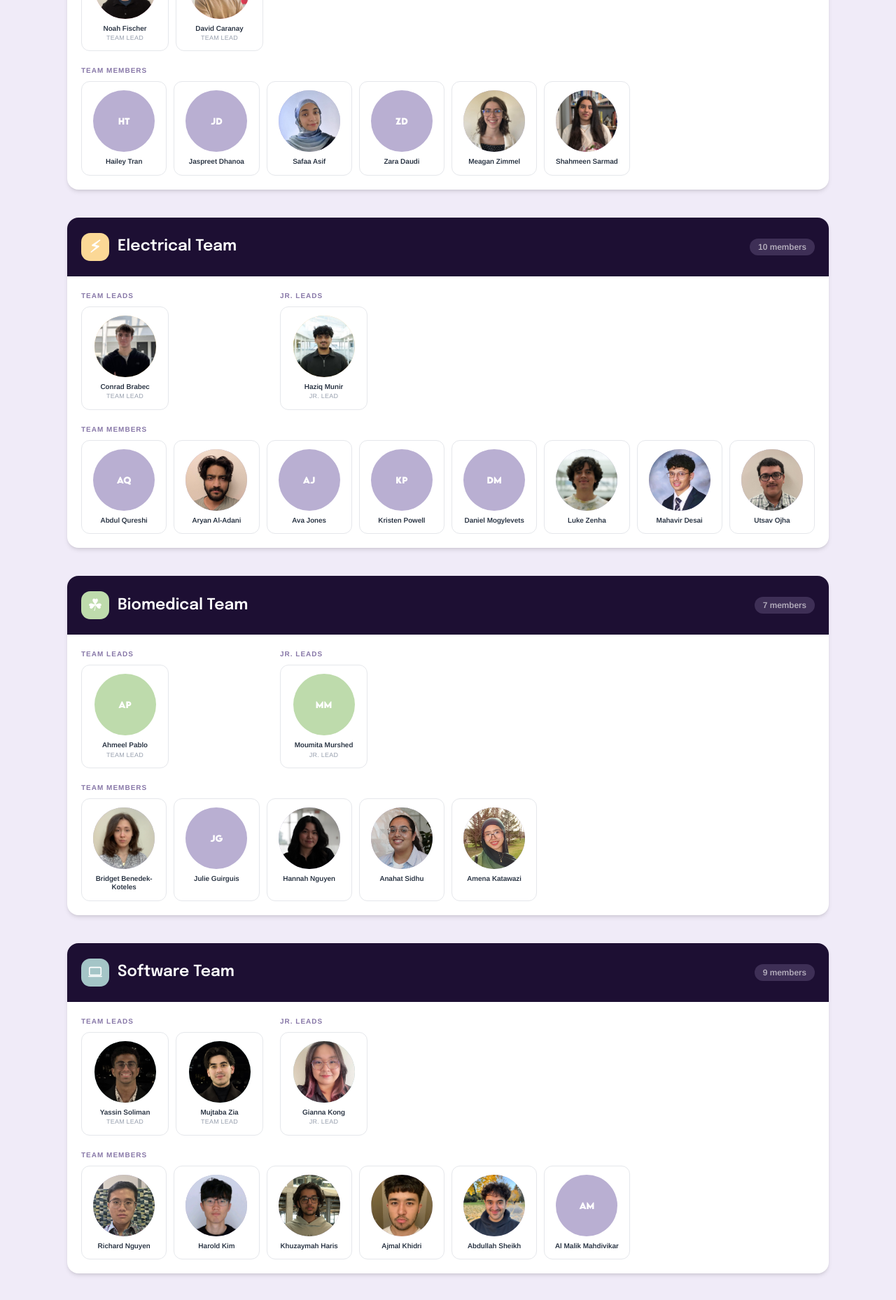
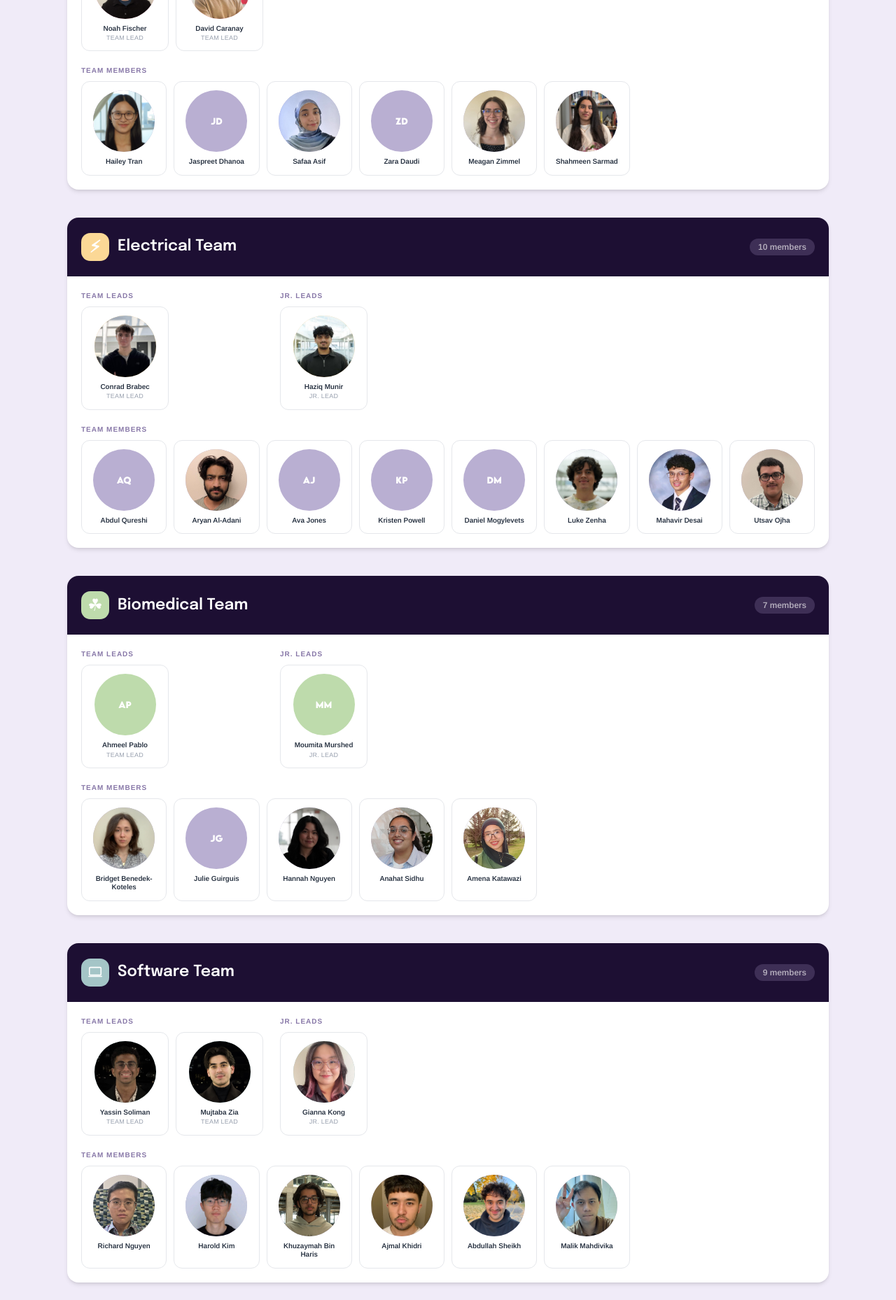
Before and after one commit to Waybionic/temp-website, a Next.js app in the folder waybionic/: page /team in a window 1280 px wide. Shown: the part 1840-3698 px from the top of the page at 70% size. Built offline with nearby package versions, Linux system fonts and the light colour scheme.

Commit message:
adding member photos

```diff
--- a/waybionic/src/app/team/components/hero.tsx
+++ b/waybionic/src/app/team/components/hero.tsx
@@ -98,7 +98,7 @@ const teams: Team[] = [
       { name: "David Caranay",      role: "TEAM LEAD", image: "/images/team/david-caranay.jpg" },
     ],
     members: [
-      { name: "Hailey Tran",        image: "" },
+      { name: "Hailey Tran",        image: "/images/team/hailey-tran.jpg" },
       { name: "Jaspreet Dhanoa",        image: "" },
       { name: "Safaa Asif",        image: "/images/team/safaa-asif.jpg" },
       { name: "Zara Daudi",        image: "" },
@@ -169,10 +169,10 @@ const teams: Team[] = [
     members: [
       { name: "Richard Nguyen",    image: "/images/team/richard-nguyen.png" },
       { name: "Harold Kim",        image: "/images/team/harold-kim.jpeg" },
-      { name: "Khuzaymah Haris",             image: "/images/team/khuzaymah-haris.png" },
+      { name: "Khuzaymah Bin Haris",             image: "/images/team/khuzaymah-haris.png" },
       { name: "Ajmal Khidri",      image: "/images/team/ajmal-khidri.jpg" },
       { name: "Abdullah Sheikh",      image: "/images/team/abdullah-sheikh.jpeg" },
-      { name: "Al Malik Mahdivikar",      image: "" },
+      { name: "Malik Mahdivika",      image: "/images/team/malik-mahdivika.jpg" },
 
     ],
   },
```
Also changed, not shown: waybionic/public/images/team/hailey-tran.JPG (added), waybionic/public/images/team/malik-mahdivika.jpg (added).
